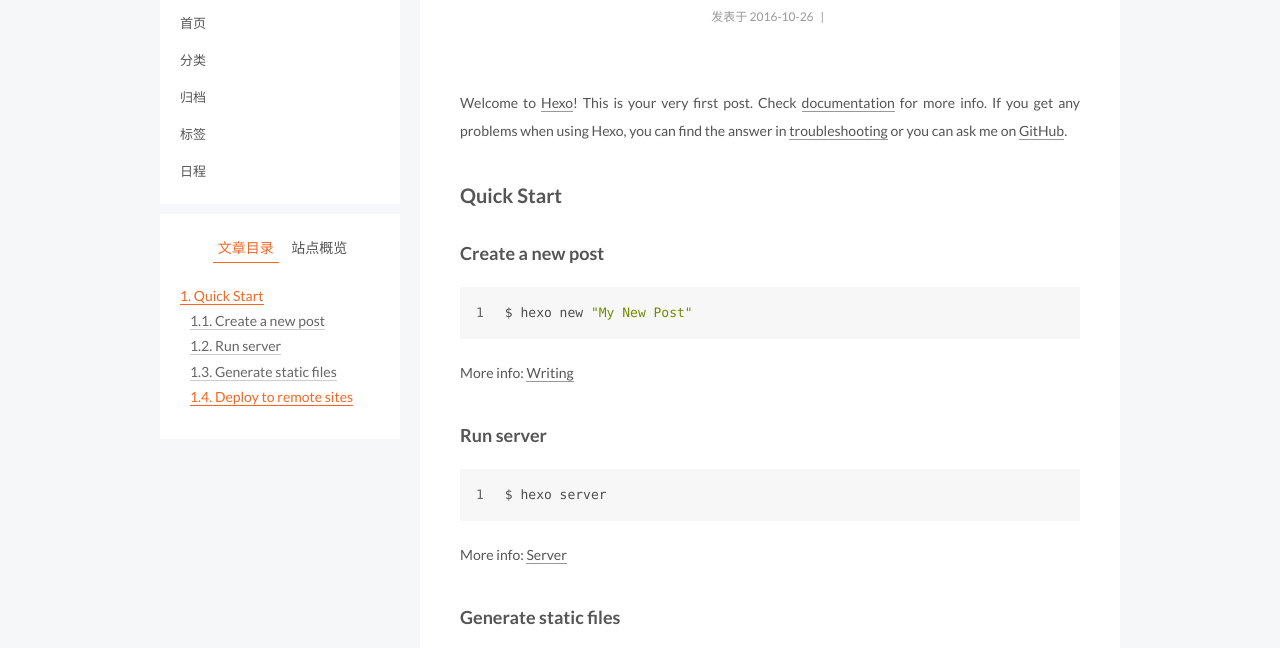
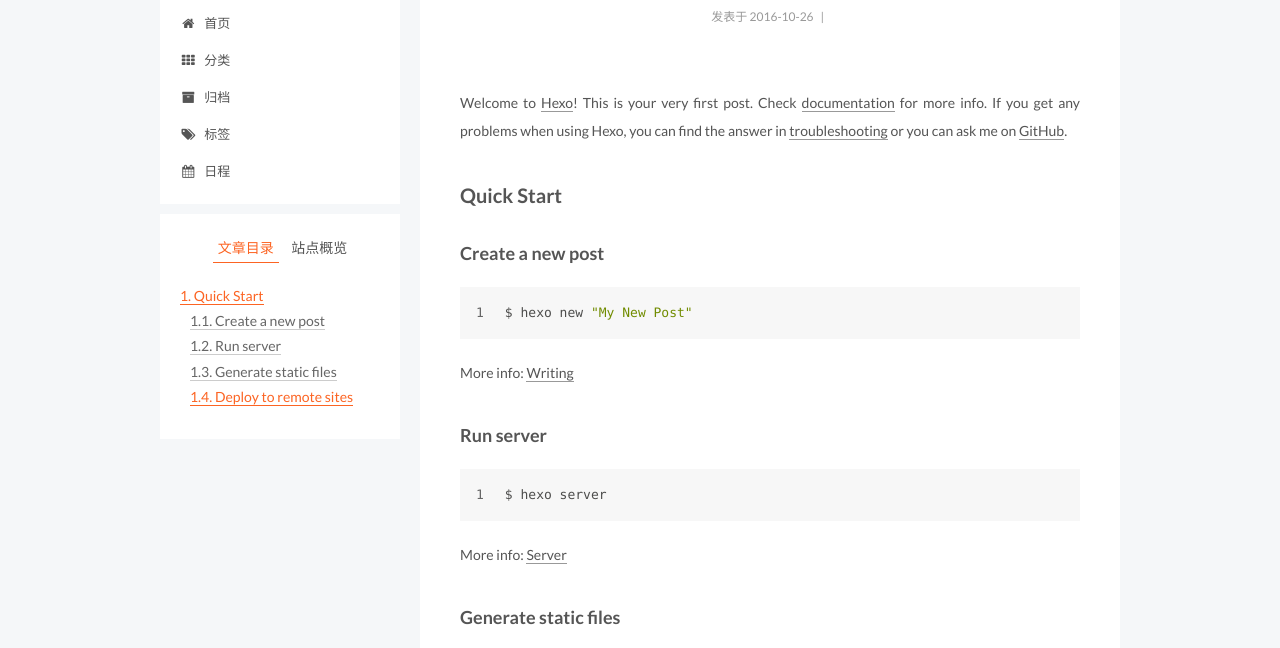
Before and after one commit to shirleyblog/shirleyblog.github.io, a plain HTML site: page 2016/10/26/hello-world/index.html in a window 1280 px wide. Shown: the part 120-768 px from the top of the page. Drawn offline with Linux system fonts and the light colour scheme; a script that the page names is missing.

Commit message:
Site updated: 2016-10-27 13:43:17

```diff
--- a/2016/10/26/hello-world/index.html
+++ b/2016/10/26/hello-world/index.html
@@ -176,6 +176,8 @@ Quick">
         <li class="menu-item menu-item-home">
           <a href="/" rel="section">
 
+              <i class="menu-item-icon fa fa-fw fa-home"></i> <br />
+
             首页
           </a>
         </li>
@@ -183,6 +185,8 @@ Quick">
 
         <li class="menu-item menu-item-categories">
           <a href="/categories" rel="section">
+
+              <i class="menu-item-icon fa fa-fw fa-th"></i> <br />
 
             分类
           </a>
@@ -192,6 +196,8 @@ Quick">
         <li class="menu-item menu-item-archives">
           <a href="/archives" rel="section">
 
+              <i class="menu-item-icon fa fa-fw fa-archive"></i> <br />
+
             归档
           </a>
         </li>
@@ -200,6 +206,8 @@ Quick">
         <li class="menu-item menu-item-tags">
           <a href="/tags" rel="section">
 
+              <i class="menu-item-icon fa fa-fw fa-tags"></i> <br />
+
             标签
           </a>
         </li>
@@ -207,6 +215,8 @@ Quick">
 
         <li class="menu-item menu-item-schedule">
           <a href="/schedule" rel="section">
+
+              <i class="menu-item-icon fa fa-fw fa-calendar"></i> <br />
 
             日程
           </a>
--- a/css/main.css
+++ b/css/main.css
@@ -1564,7 +1564,7 @@ pre .javascript .function {
   width: 4px;
   height: 4px;
   border-radius: 50%;
-  background: #543240;
+  background: #67ff26;
 }
 .links-of-blogroll {
   font-size: 13px;
```
Also changed, not shown: archives/2016/10/index.html (+10 -0 lines), archives/2016/index.html (+10 -0 lines), archives/index.html (+10 -0 lines), categories/index.html (+10 -0 lines), index.html (+10 -0 lines), schedule/index.html (+10 -0 lines), tags/index.html (+10 -0 lines).
